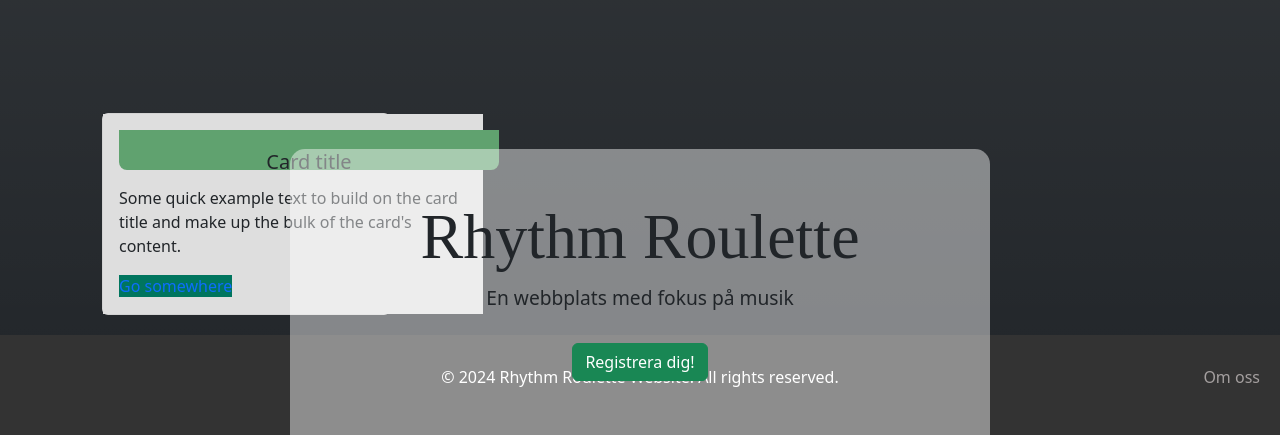
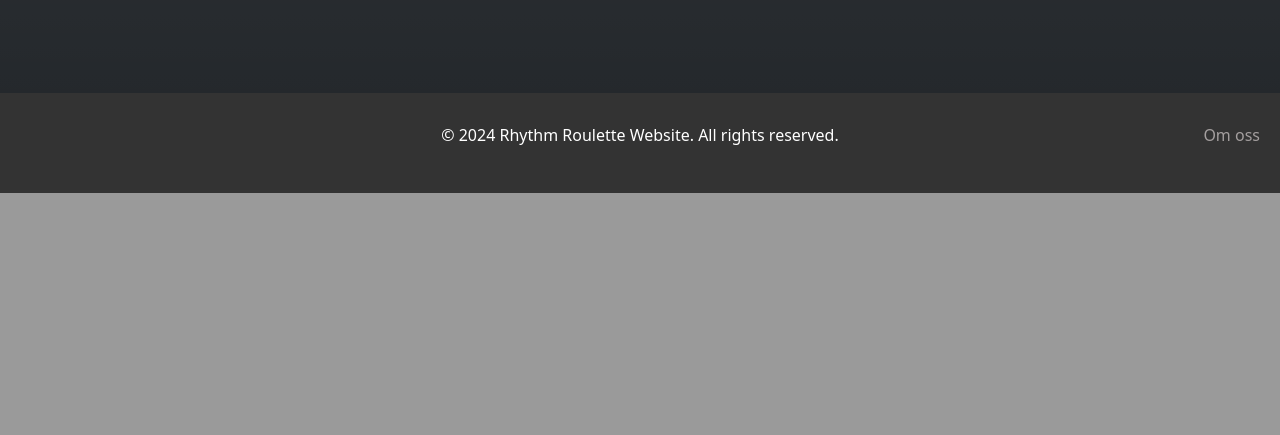
Before and after one commit to tobi-1337/RhythmRoulette, a Flask app: page / in a window 1280 px wide. Shown: the part 771-1206 px from the top of the page. After the commit the page ends 964 px from the top, so only its background shows below. Run offline with Flask 3, Linux system fonts and the light colour scheme; some libraries are stand-ins or nearby versions; some web fonts are replaced.

Commit message:
Update index.html
fortsättning på konflikt : återställt!

```diff
--- a/templates/index.html
+++ b/templates/index.html
@@ -10,7 +10,7 @@
                 <source src="{{ url_for('static', filename='pictures/hero.mp4')}}" type="video/mp4">
             </video>
         </div>
-
+    </div>
         <div class="hero">
             <h1>Rhythm Roulette</h1>
             <p>En webbplats med fokus på musik</p>
@@ -51,19 +51,9 @@
         <a href="top-artists">Din profil!</a>
 
         {% endif %}
-    </div>
+
 </header>
-<section class="container">
-    <div class="card" style="width: 18rem;">
-        <div class="card-body">
-            <h5 class="card-title">Card title</h5>
-            <p></p>
-            <p class="card-text">Some quick example text to build on the card title and make up the bulk of the card's
-                content.</p>
-            <a href="#" class="btn-primary">Go somewhere</a>
-        </div>
-    </div>
-</section>
+
 
 
 <script src="{{ url_for('static', filename='script.js') }}"></script>
```
